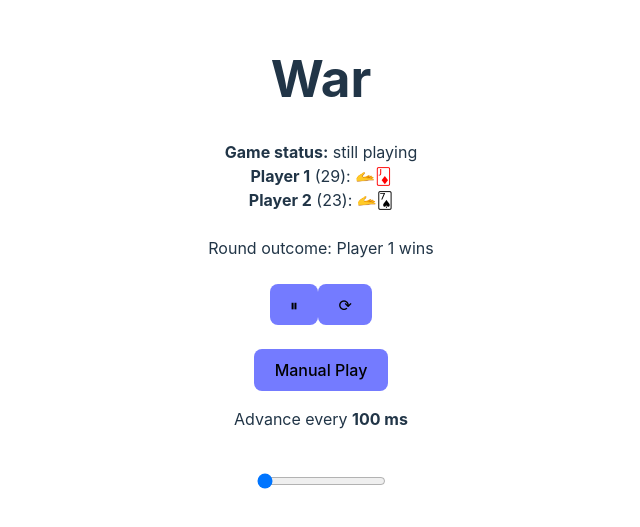
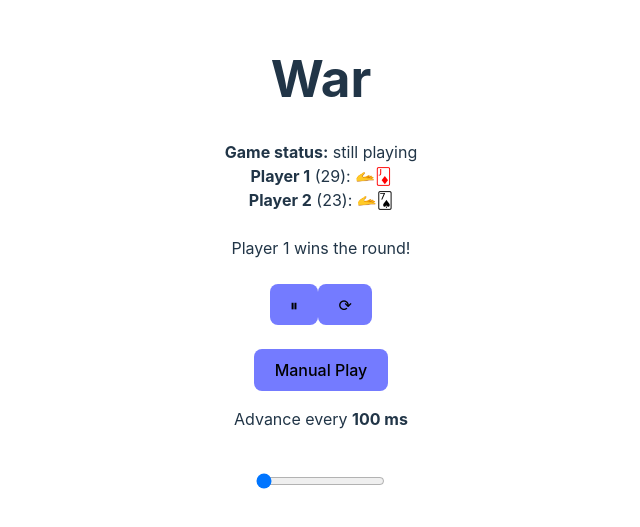
Before and after one commit to daveyarwood/warviz, a React (Vite) app: page / in a window 1280 px wide. Shown: the part 145-672 px from the top of the page, without its empty margins (319-959 px from the left). Built offline with nearby package versions, Linux system fonts and the light colour scheme.

Commit message:
Include player name in round outcome string

```diff
--- a/src/App.tsx
+++ b/src/App.tsx
@@ -81,7 +81,7 @@ function War() {
     setTimer(null);
   }
 
-  const outcome = anyCardsInPlay(game) ? roundOutcome(game) : null;
+  const outcomeString = anyCardsInPlay(game) ? roundOutcomeString(game) : null;
 
   useEffect(() => {
     if (!autoadvance && timer) {
@@ -112,7 +112,7 @@ function War() {
         playerWon={game.status == GameStatus.Player2Won}
       />
       <br />
-      {outcome != null ? `Round outcome: ${roundOutcomeString(outcome)}` : ""}
+      {outcomeString || ""}
       <br />
       <br />
       {autoadvance ? (
--- a/src/game.ts
+++ b/src/game.ts
@@ -80,18 +80,16 @@ export function roundOutcome(game: Game): RoundOutcome {
   return RoundOutcome.Player2Won;
 }
 
-export function roundOutcomeString(outcome: RoundOutcome): string {
-  switch (outcome) {
+export function roundOutcomeString(game: Game): string {
+  switch (roundOutcome(game)) {
     case RoundOutcome.War:
       return "⚔️WAR!⚔️";
     case RoundOutcome.Player1Won:
-      return "Player 1 wins";
+      return `${game.player1.name} wins the round!`;
     case RoundOutcome.Player2Won:
-      return "Player 2 wins";
+      return `${game.player2.name} wins the round!`;
   }
 }
-
-[];
 
 function drawCard(player: Player): Player {
   const card: Card | undefined = player.cardsInHand.shift();
```
